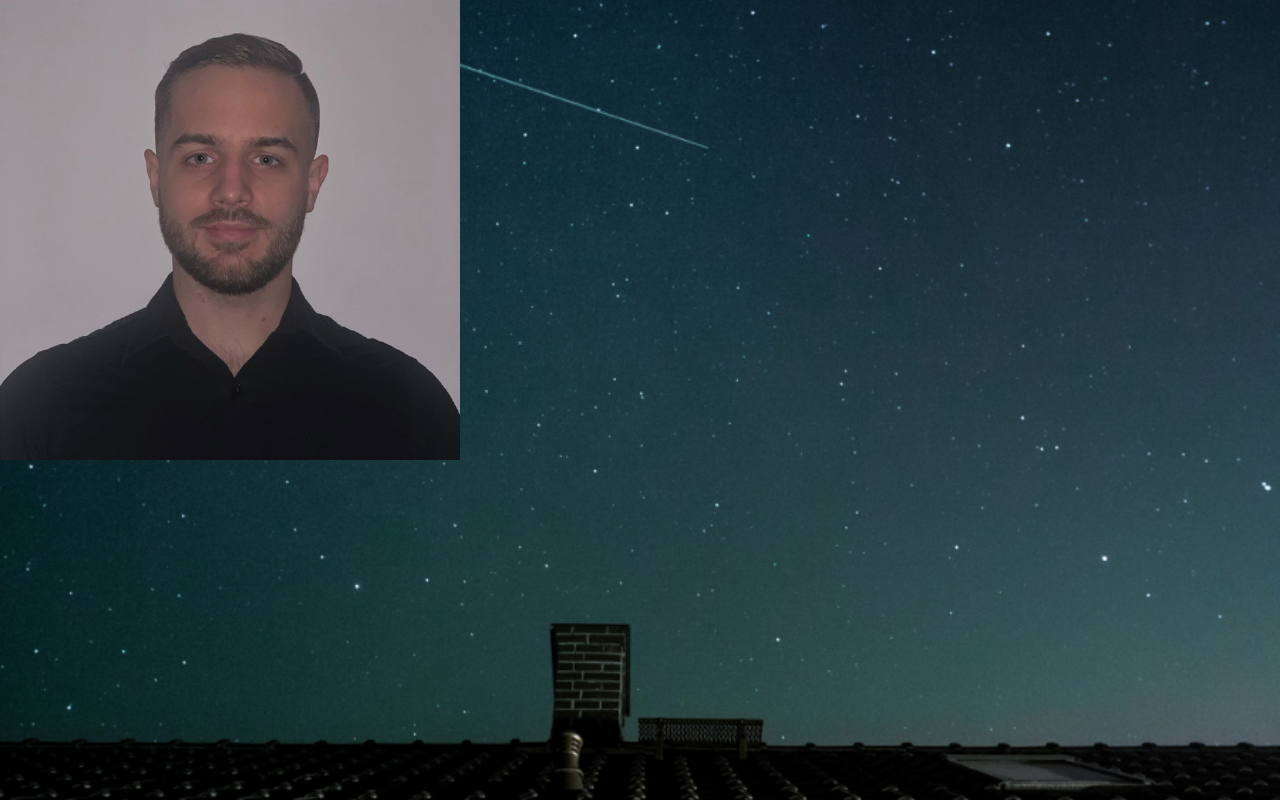
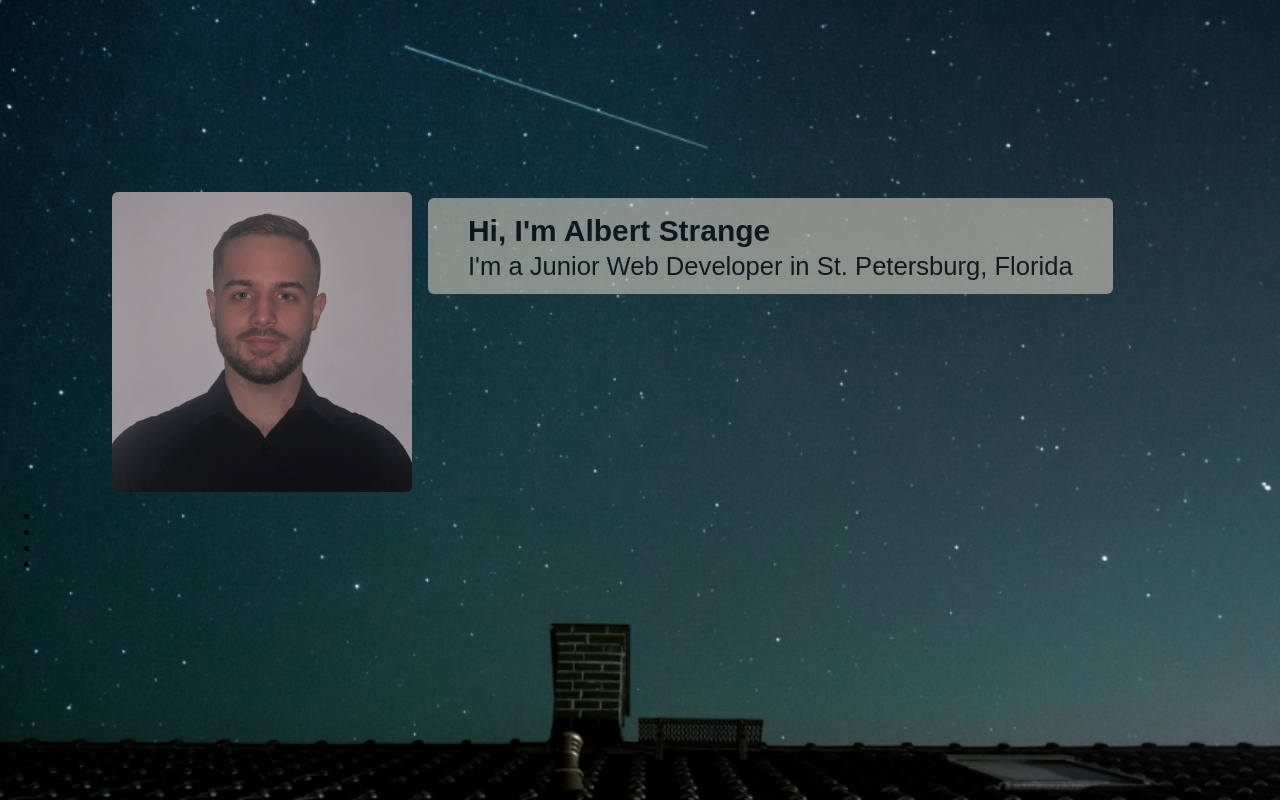
Before and after one commit to ads6495/mock, a website: page public/index.html in a window 1280 px wide. Drawn offline with Linux system fonts and the light colour scheme.

Commit message:
finished first section layout and styles

```diff
--- a/public/index.html
+++ b/public/index.html
@@ -6,15 +6,30 @@
     <title>Mock Portfolio</title>
     <link rel="shortcut icon" href="/favicon.ico" />
     <link rel="stylesheet" href="/screen.css" />
+    <link
+      href="https://fonts.googleapis.com/css?family=Roboto&display=swap"
+      rel="stylesheet"
+    />
   </head>
   <!-- TITLE/HEADER WITH HEADSHOT -->
   <body class="bg">
+    <div class="container1">
+      <img src="./images/headshot.png" alt="" class="headshot" />
+      <div id="quote-box">
+        <blockquote>
+          <h3>Hi, I'm Albert Strange</h3>
+          <p>I'm a Junior Web Developer in St. Petersburg, Florida</p>
+        </blockquote>
+      </div>
+    </div>
+
     <div>
-      <img src="./images/headshot.png" alt="" class="headshot" />
-      <article>
-        <h1></h1>
-        <p></p>
-      </article>
+      <ul>
+        <li></li>
+        <li></li>
+        <li></li>
+        <li></li>
+      </ul>
     </div>
   </body>
 </html>
--- a/public/screen.css
+++ b/public/screen.css
@@ -18,6 +18,29 @@ body {
   background-position: center;
   background-repeat: no-repeat;
   background-size: cover;
+}
+
+/* placing/style for headshot image */
+.headshot {
+  width: 300px;
+  max-width: 45%;
+  margin: 12rem 0 0 7rem;
+  border-radius: 6px;
+}
+
+/* layout for img/speech bubble */
+.container1 {
+  display: flex;
+  align-items: center;
+}
 
 
+/* creates speech bubble apperance next to image */
+body div div#quote-box {
+  background-color: antiquewhite;
+  opacity: .5;
+  border-radius: 6px;
+  margin-left: 1rem;
+  font-size: 1.6rem;
+  line-height: .2;
 }
```
